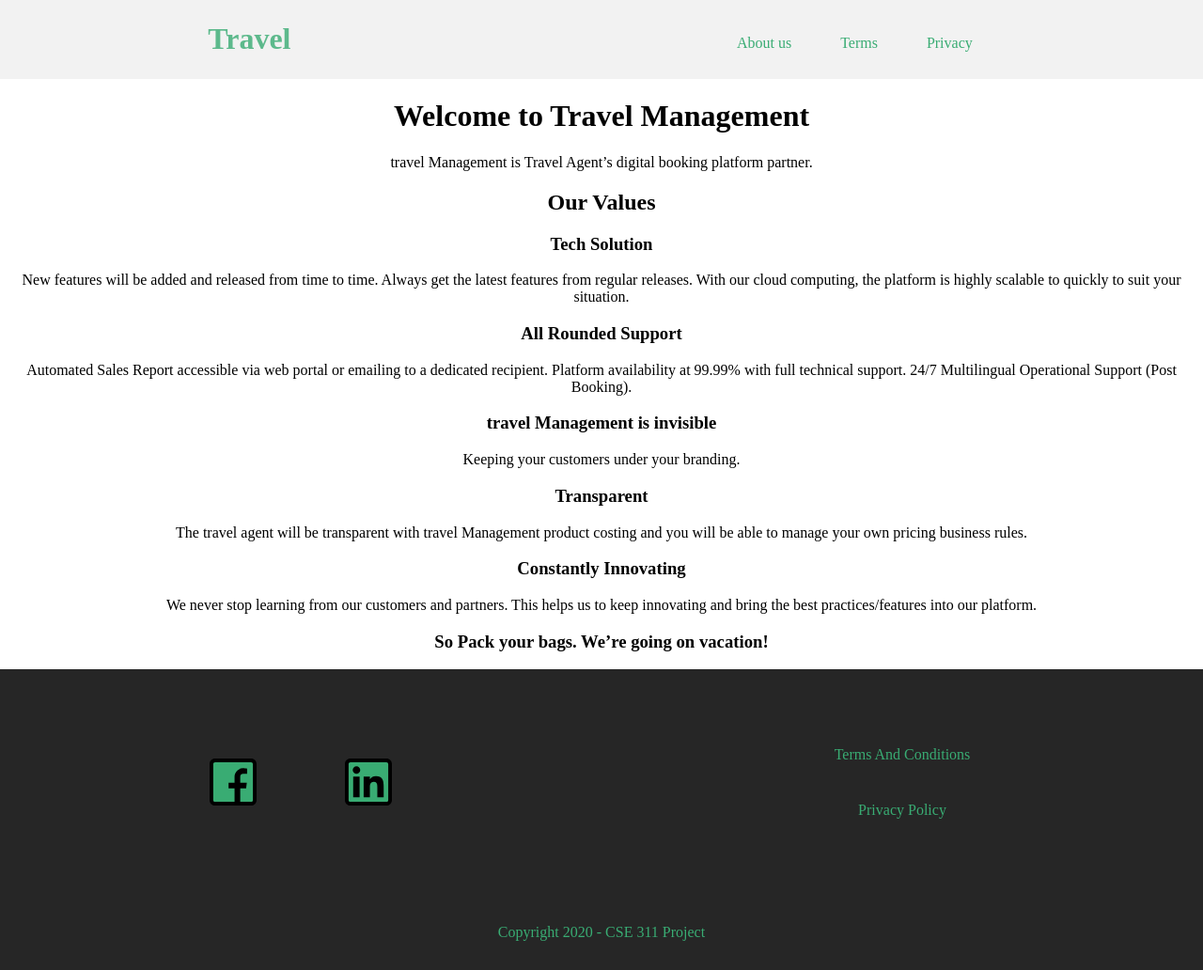
After one commit to Awsaf780/project311-travel-management, a PHP site: page /about_us.php in a window 1280 px wide. The commit adds this page. Shown: the whole page at 94% size. Run offline with PHP 8.4, Linux system fonts and the light colour scheme.

Commit message:
added about_us page

```diff
--- /dev/null
+++ b/about_us.php
@@ -0,0 +1,41 @@
+<?php include 'header_before.php'; ?>
+<!DOCTYPE html>
+<html lang="en" dir="ltr">
+  <head>
+    <meta charset="utf-8">
+    <title>about us</title>
+  </head>
+  <body>
+    <div class="container-extra" style="text-align: center">
+      <h1>Welcome to Travel Management</h1>
+
+        <p>travel Management is Travel Agent’s digital booking platform partner.</p>
+<h2>Our Values</h2>
+
+<h3>Tech Solution</h3>
+<p>New features will be added and released from time to time.
+Always get the latest features from regular releases.
+With our cloud computing, the platform is highly scalable to quickly to suit your situation.</p>
+
+<h3>All Rounded Support</h3>
+
+<p>Automated Sales Report accessible via web portal or emailing to a dedicated recipient.
+Platform availability at 99.99% with full technical support.
+24/7 Multilingual Operational Support (Post Booking).</p>
+<h3>travel Management is invisible</h3>
+<p>Keeping your customers under your branding.</p>
+
+<h3>Transparent</h3>
+<p>The travel agent will be transparent with travel Management product costing and you will be able to manage your own pricing business rules.</p>
+
+<h3>Constantly Innovating</h3>
+<p>We never stop learning from our customers and partners. This helps us to keep innovating and bring the best practices/features into our platform.</p>
+<h3> So Pack your bags. We’re going on vacation! </h3>
+
+    </div>
+
+    <div>
+      <?php include 'footer.php'; ?>
+    </div>
+  </body>
+</html>
--- a/header_before.php
+++ b/header_before.php
@@ -9,7 +9,7 @@
 		<nav class="main-nav">
 			<ul class="main-nav-list">
 				<li>
-					<a href="#">About us</a>
+					<a href="about_us.php">About us</a>
 				</li>
 				<li>
 					<a href="terms.php">Terms</a>
--- a/index2.php
+++ b/index2.php
@@ -117,6 +117,7 @@ div.container {
 		<input type="text" name="num_person" placeholder="total person" required><br>
 		<input type="date" name="travel_date" placeholder="travel_date" required><br>
 		<input type="submit" name="insert" value="submit">
+
     </form>
     <div>
       <?php include 'footer.php'; ?>
```
